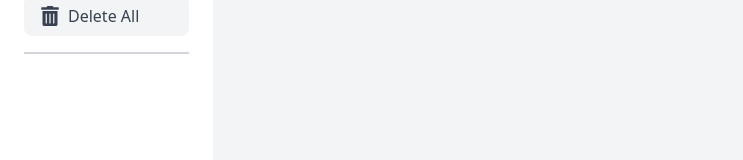
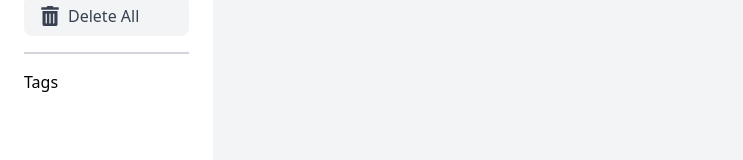
Before and after one commit to kingjulian24/todo-app, a React (Create React App) app: page / in a window 1280 px wide. Shown: the part 452-612 px from the top of the page, without its empty margins (0-743 px from the left). Built offline with nearby package versions, Linux system fonts and the light colour scheme.

Commit message:
"Added tag selection feature, updated TodoTag and TodoTags components, and modified useTodoAppState and useTodoDetailsState hooks to handle tag selection"

```diff
--- a/src/components/TodoApp.js
+++ b/src/components/TodoApp.js
@@ -6,6 +6,7 @@ import TodoSearch from "./TodoSearch";
 import AddTodoButton from "./AddTodoButton";
 import ToggleMenuButton from "./ToggleMenuButton";
 import useTodoAppState from "../hooks/useTodoAppState";
+import AllTagsList from "./TodoDetails/TodoTags/AllTags";
 
 const TodoApp = () => {
   const {
@@ -23,6 +24,8 @@ const TodoApp = () => {
     handleSearch,
     setShowHistory,
     setIsFilteredByCompleted,
+    setSelectedTagIds,
+    selectedTagIds,
   } = useTodoAppState();
 
   return (
@@ -38,6 +41,11 @@ const TodoApp = () => {
           setIsFilteredByCompleted={setIsFilteredByCompleted}
           isFilteredByCompleted={isFilteredByCompleted}
         />
+        <AllTagsList
+          filteredTodos={filteredTodos}
+          selectedTagIds={selectedTagIds}
+          setSelectedTagIds={setSelectedTagIds}
+        />
       </aside>
       <main
         className={`flex-1 p-4 lg:p-6 relative ${isAddEditOpen ? "lg:w-1/2" : "lg:w-2/3"}`}
@@ -52,6 +60,8 @@ const TodoApp = () => {
           onClose={toggleAddEdit}
           initialTodo={currentTodo}
           className={`bg-white p-4 lg:p-6 ${isAddEditOpen ? "fixed inset-0 z-30 lg:static lg:w-1/2" : "hidden"}`}
+          setSelectedTagIds={setSelectedTagIds}
+          selectedTagIds={selectedTagIds}
         />
       )}
     </div>
--- /dev/null
+++ b/src/components/TodoDetails/TodoTags/AllTags.js
@@ -0,0 +1,50 @@
+import React, { useMemo } from "react";
+import { Tag } from "./TodoTag"; // Ensure this is correctly imported
+
+const AllTagsList = ({ filteredTodos, selectedTagIds, setSelectedTagIds }) => {
+  // Extract and deduplicate tags from filteredTodos
+  const allTags = useMemo(() => {
+    const tagSet = new Set(); // Using a Set to ensure uniqueness
+    filteredTodos.forEach((todo) => {
+      todo.tags.forEach((tag) => {
+        if (!tagSet.has(tag.id)) {
+          tagSet.add(tag.id);
+        }
+      });
+    });
+    return Array.from(tagSet)
+      .map((tagId) => {
+        // Find the tag object for each tagId
+        for (const todo of filteredTodos) {
+          const tag = todo.tags.find((tag) => tag.id === tagId);
+          if (tag) return tag;
+        }
+        return null;
+      })
+      .filter((tag) => tag !== null); // Remove any null values
+  }, [filteredTodos]);
+
+  const handleClick = (id) => {
+    if (selectedTagIds.includes(id)) {
+      setSelectedTagIds(selectedTagIds.filter((tagId) => tagId !== id));
+    } else {
+      setSelectedTagIds([...selectedTagIds, id]);
+    }
+  };
+
+  return (
+    <div className="hidden lg:block mt-4 space-y-2">
+      <h3>Tags</h3>
+      {allTags.map((tag) => (
+        <Tag
+          key={tag.id}
+          tag={tag}
+          onClick={handleClick}
+          isSelected={selectedTagIds.includes(tag.id)} // Optional: Highlight selected tags
+        />
+      ))}
+    </div>
+  );
+};
+
+export default AllTagsList;
--- /dev/null
+++ b/src/components/TodoDetails/TodoTags/TagList.js
@@ -0,0 +1,49 @@
+import React, { useMemo } from "react";
+import { Tag } from "./TodoTag"; // Ensure this is correctly imported
+
+const TagList = ({ selectedTagIds, setSelectedTagIds, filteredTodos }) => {
+  // Extract and deduplicate tags from filteredTodos
+  const tags = useMemo(() => {
+    const tagSet = new Set(); // Using a Set to ensure uniqueness
+    filteredTodos.forEach((todo) => {
+      todo.tags.forEach((tag) => {
+        if (!tagSet.has(tag.id)) {
+          tagSet.add(tag.id);
+        }
+      });
+    });
+    return Array.from(tagSet)
+      .map((tagId) => {
+        // Find the tag object for each tagId
+        for (const todo of filteredTodos) {
+          const tag = todo.tags.find((tag) => tag.id === tagId);
+          if (tag) return tag;
+        }
+        return null;
+      })
+      .filter((tag) => tag !== null); // Remove any null values
+  }, [filteredTodos]);
+
+  // Filter tags to only include selected tags
+  const selectedTags = useMemo(() => {
+    return tags.filter((tag) => selectedTagIds.includes(tag.id));
+  }, [tags, selectedTagIds]);
+
+  return (
+    <div>
+      {selectedTags.map((tag) => (
+        <Tag
+          key={tag.id}
+          tag={tag}
+          onClick={() => {
+            setSelectedTagIds((prevIds) =>
+              prevIds.filter((id) => id !== tag.id)
+            );
+          }}
+        />
+      ))}
+    </div>
+  );
+};
+
+export default TagList;
--- a/src/components/TodoDetails/TodoTags/TodoTag.js
+++ b/src/components/TodoDetails/TodoTags/TodoTag.js
@@ -1,26 +1,56 @@
 import { FaTrash } from "react-icons/fa";
 import { STATUS } from "../../../hooks/useTodoDetailsState";
-import { v4 as uuidv4 } from "uuid";
 import { IoMdPricetag } from "react-icons/io";
 
-const TodoTag = ({ tag, handleTagRemove, status }) => {
+const TodoTag = ({
+  tag,
+  handleTagRemove,
+  status,
+  setSelectedTagIds,
+  selectedTagIds,
+}) => {
+  const handleClick = (id) => {
+    if (selectedTagIds.includes(id)) {
+      setSelectedTagIds(selectedTagIds.filter((tagId) => tagId !== id));
+    } else {
+      setSelectedTagIds([...selectedTagIds, id]);
+    }
+  };
+  const isSelected = selectedTagIds && selectedTagIds.includes(tag.id);
   return (
-    <span
-      key={uuidv4()}
-      className="bg-gray-200 px-2 py-1 rounded flex items-center"
-    >
-      <IoMdPricetag className="mr-1 text-orange-400 text-lg" />
-      {tag}
+    <>
+      <Tag tag={tag} onClick={handleClick} isSelected={isSelected} />
+
       {status !== STATUS.VIEW && (
         <button
           type="button"
-          onClick={() => handleTagRemove(tag)}
+          onClick={() => handleTagRemove(tag.id)}
           className="ml-2 text-red-500"
         >
           <FaTrash size="12" />
         </button>
       )}
-    </span>
+    </>
+  );
+};
+
+export const Tag = ({ tag, onClick, isSelected }) => {
+  return (
+    <button
+      className={`px-2 py-1 rounded flex items-center ${
+        isSelected ? "bg-blue-500 text-white" : "bg-gray-200 text-gray-700"
+      }`}
+      onClick={() => {
+        onClick(tag.id);
+      }}
+    >
+      <IoMdPricetag
+        className={`mr-1 text-lg ${
+          isSelected ? "text-yellow-300" : "text-orange-400"
+        }`}
+      />
+      {tag.name}
+    </button>
   );
 };
 
--- a/src/components/TodoDetails/TodoTags/index.js
+++ b/src/components/TodoDetails/TodoTags/index.js
@@ -1,6 +1,5 @@
 import { FaPlus } from "react-icons/fa";
 import TodoTag from "./TodoTag";
-import { v4 as uuidv4 } from "uuid";
 import { STATUS } from "../../../hooks/useTodoDetailsState";
 
 const TodoTags = ({
@@ -10,6 +9,8 @@ const TodoTags = ({
   handleTagAdd,
   handleTagRemove,
   status,
+  setSelectedTagIds,
+  selectedTagIds,
 }) => {
   return (
     <div>
@@ -25,10 +26,12 @@ const TodoTags = ({
       <div className="flex flex-wrap gap-2">
         {todo.tags.map((tag) => (
           <TodoTag
-            key={uuidv4()}
+            key={tag.id}
             tag={tag}
             handleTagRemove={handleTagRemove}
             status={status}
+            setSelectedTagIds={setSelectedTagIds}
+            selectedTagIds={selectedTagIds}
           />
         ))}
       </div>
--- a/src/components/TodoDetails/index.js
+++ b/src/components/TodoDetails/index.js
@@ -9,7 +9,13 @@ import TodoComments from "./TodoComments";
 import TodoCheckBox from "./TodoCheckBox";
 import { STATUS } from "../../hooks/useTodoDetailsState";
 
-const TodoDetails = ({ onClose, className, initialTodo = null }) => {
+const TodoDetails = ({
+  onClose,
+  className,
+  setSelectedTagIds,
+  selectedTagIds,
+  initialTodo = null,
+}) => {
   const {
     handleChange,
     handleCommentAdd,
@@ -39,7 +45,12 @@ const TodoDetails = ({ onClose, className, initialTodo = null }) => {
       {status === STATUS.VIEW ? (
         <div className="space-y-4">
           <TodoDescription todo={todo} status={status} />
-          <TodoTags todo={todo} status={status} />
+          <TodoTags
+            todo={todo}
+            status={status}
+            setSelectedTagIds={setSelectedTagIds}
+            selectedTagIds={selectedTagIds}
+          />
           <TodoComments
             todo={todo}
             handleCommentAdd={handleCommentAdd}
@@ -74,6 +85,8 @@ const TodoDetails = ({ onClose, className, initialTodo = null }) => {
           newComment={newComment}
           handleTodoDelete={handleTodoDelete}
           status={status}
+          setSelectedTagIds={setSelectedTagIds}
+          selectedTagIds={selectedTagIds}
         />
       )}
     </div>
@@ -94,6 +107,8 @@ function TodoUpdateForm({
   newComment,
   handleTodoDelete,
   status,
+  setSelectedTagIds,
+  selectedTagIds,
 }) {
   return (
     <form onSubmit={handleSubmit} className="space-y-4">
@@ -106,6 +121,8 @@ function TodoUpdateForm({
         handleTagRemove={handleTagRemove}
         handleTagAdd={handleTagAdd}
         newTag={newTag}
+        setSelectedTagIds={setSelectedTagIds}
+        selectedTagIds={selectedTagIds}
       />
       <TodoComments
         todo={todo}
--- a/src/hooks/useTodoAppState.jsx
+++ b/src/hooks/useTodoAppState.jsx
@@ -10,9 +10,18 @@ const useTodoAppState = () => {
   const [isFilteredByCompleted, setIsFilteredByCompleted] = useState(false);
   const todos = useTodoesContext();
   const [filteredTodos, setFilteredTodos] = useState(todos);
+  const [selectedTagIds, setSelectedTagIds] = useState([]);
 
   useEffect(() => {
     let updatedTodos = todos;
+
+    if (selectedTagIds.length) {
+      updatedTodos = updatedTodos.filter((todo) => {
+        return selectedTagIds.some((tagId) =>
+          todo.tags.some((tag) => tag.id === tagId)
+        );
+      });
+    }
 
     // Apply archived filter
     if (showHistory) {
@@ -37,7 +46,7 @@ const useTodoAppState = () => {
     updatedTodos.sort((a, b) => a.completed - b.completed);
 
     setFilteredTodos(updatedTodos);
-  }, [todos, searchQuery, isFilteredByCompleted, showHistory]);
+  }, [todos, searchQuery, isFilteredByCompleted, showHistory, selectedTagIds]);
 
   const toggleMenu = () => setIsMenuOpen((prev) => !prev);
   const toggleAddEdit = () => setIsAddEditOpen((prev) => !prev);
@@ -68,6 +77,8 @@ const useTodoAppState = () => {
     handleSearch,
     setShowHistory,
     setIsFilteredByCompleted,
+    setSelectedTagIds,
+    selectedTagIds,
   };
 };
 
--- a/src/hooks/useTodoDetailsState.jsx
+++ b/src/hooks/useTodoDetailsState.jsx
@@ -62,19 +62,20 @@ const useTodoDetailsState = (onClose, initialTodo) => {
   };
 
   const handleTagAdd = () => {
-    if (newTag && !todo.tags.includes(newTag)) {
+    if (newTag && !todo.tags.some((tag) => tag.name === newTag)) {
+      const newTagObject = { id: uuidv4(), name: newTag }; // Create a new tag object with an ID
       setTodo((prevTodo) => ({
         ...prevTodo,
-        tags: [...prevTodo.tags, newTag],
+        tags: [...prevTodo.tags, newTagObject],
       }));
-      setNewTag("");
+      setNewTag(""); // Clear the input field
     }
   };
 
-  const handleTagRemove = (tagToRemove) => {
+  const handleTagRemove = (tagId) => {
     setTodo((prevTodo) => ({
       ...prevTodo,
-      tags: prevTodo.tags.filter((tag) => tag !== tagToRemove),
+      tags: prevTodo.tags.filter((tag) => tag.id !== tagId),
     }));
   };
 
```
Also changed, not shown: src/reducers/todoReducer.jsx (+24 -19 lines).
